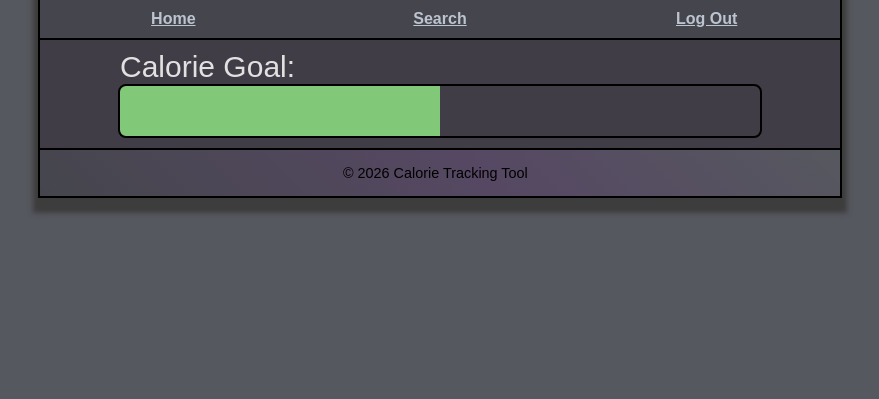
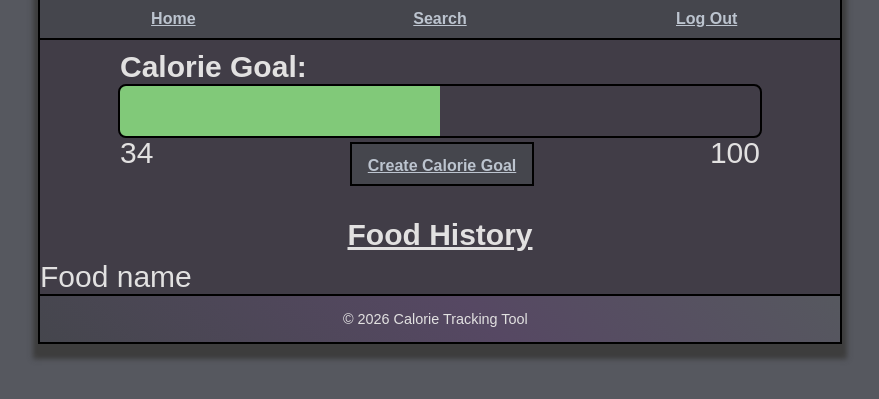
Before and after one commit to elperez750/calorie_tracker_app, a PHP site: page / in a window 1280 px wide. Shown: the part 61-460 px from the top of the page, without its empty margins (200-1079 px from the left). Run offline with PHP 8.4, Linux system fonts and the light colour scheme.

Commit message:
edited home page design some more

```diff
--- a/CalorieTracker/home.php
+++ b/CalorieTracker/home.php
@@ -11,8 +11,18 @@
         <?php include('./view/horizontal_nav_bar.php');?>
         <main>
             <section>
-                <p>Calorie Goal:</p>
-                <div></div>
+                <div class="parent_div">
+                    <p>Calorie Goal:</p>
+                    <div></div>
+                    <p class="first_child_p">34</p>
+                    <p class="second_child_p">100</p>
+                    <ul class = "third_child_ul">
+                        <li><a href="/CalorieTracker/index.php?action=create_calorie_goal">Create Calorie Goal</a></li>
+                    </ul>
+                </div>
+
+                <p class="food_history">Food History</p>
+                <p>Food name</p>
             </section>
         </main>
         <?php include('./view/footer.php');?>
--- a/CalorieTracker/nbproject/private/private.xml
+++ b/CalorieTracker/nbproject/private/private.xml
@@ -6,12 +6,12 @@
             <file>file:/C:/wamp64/www/CalorieTracker/home.php</file>
             <file>file:/C:/wamp64/www/CalorieTracker/view/header.php</file>
             <file>file:/C:/wamp64/www/CalorieTracker/styles/main.css</file>
+            <file>file:/C:/wamp64/www/CalorieTracker/view/footer.php</file>
+            <file>file:/C:/wamp64/www/CalorieTracker/index.php</file>
             <file>file:/C:/wamp64/www/CalorieTracker/view/horizontal_nav_bar.php</file>
             <file>file:/C:/wamp64/www/CalorieTracker/view/index.php</file>
             <file>file:/C:/wamp64/www/CalorieTracker/styles/index.php</file>
-            <file>file:/C:/wamp64/www/CalorieTracker/view/aside.php</file>
-            <file>file:/C:/wamp64/www/CalorieTracker/view/footer.php</file>
-            <file>file:/C:/wamp64/www/CalorieTracker/index.php</file>
+            <file>file:/C:/wamp64/www/CalorieTracker/view/database_error.php</file>
         </group>
     </open-files>
 </project-private>
--- a/CalorieTracker/styles/main.css
+++ b/CalorieTracker/styles/main.css
@@ -37,7 +37,7 @@ body{
 }
 
 /*styles for nav*/
-nav ul{
+ul{
     padding: 0;
     list-style: none;
     position: relative;
@@ -52,7 +52,6 @@ nav ul li{
     position: relative;
     display: block;
     width:  266.666666667px;
-    color: white;
     background-color: #45464d;
     border-bottom: 2px solid black;
     text-decoration: none;
@@ -93,28 +92,73 @@ main ul{
 }
 
 section{
+    position: relative;
     margin-top: 10px;
     width: 800px;
     float: left;
 }
-
 section p{
-    margin: 0 auto;
-    width: 80%;
     font-size: 30px;
     color: #e2e1e1;
 }
 
-section div{
+section p:first-child{
+    width: 80%;
+    margin: 0 auto;
+    font-weight: bold;
+}
+
+section div:first-child{
+    position: relative;
+}
+
+section div div{
     width: 80%;
     height: 50px;
     border: 2px solid black;
     border-radius: 8px;
     background-image: linear-gradient(90deg, #81c979 50%, #413d47 50%);
     margin: 0 auto;
-    margin-bottom: 10px;
+    margin-bottom: 80px;
 }
 
+.first_child_p{
+    position: absolute;
+    bottom: -32px;
+    left: 80px;
+}
+
+.second_child_p{
+    position: absolute;
+    bottom: -32px;
+    right: 80px;
+}
+
+.third_child_ul{
+    position: absolute;
+    display: block;
+    bottom: -48px;
+    left: 310px;
+    text-align: center;
+    width:  180px;
+    height: 40px;
+    background-color: #45464d;
+    border: 2px solid black;
+    text-decoration: none;
+    list-style: none;
+}
+.third_child_ul li a{
+    display: block;
+    padding-top: 10px;
+    padding-bottom: 6px;
+}
+
+.food_history{
+    text-align: center;
+    text-decoration: underline;
+    font-weight: bold;
+    margin-bottom: 8px;
+}
 /*styles for footer*/
 footer{
     clear: both;
@@ -125,6 +169,7 @@ footer{
 
 footer{
     font-size: 90%;
+    color: #e2e1e1;
 }
 
 footer div{
```
